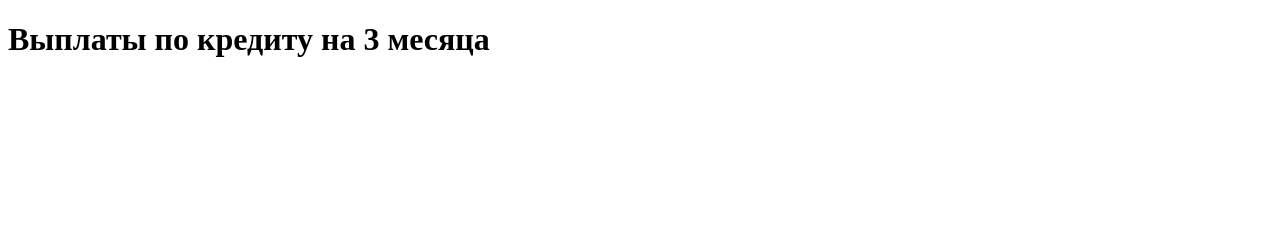
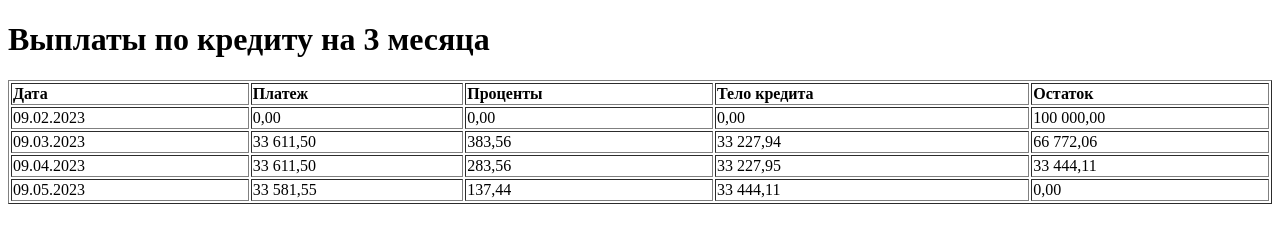
Before and after one commit to mikhailpetrakov/web-front-labs, a plain HTML site: page table.html in a window 1280 px wide. Drawn offline with Linux system fonts and the light colour scheme.

Commit message:
Исправление ошибок 3

```diff
--- a/table.html
+++ b/table.html
@@ -1,13 +1,49 @@
 <!DOCTYPE html>
 <html>
     <head>
-
-    </head>
         <meta charset="UTF-8">
         <title>Петраков Михаил Вячеславович. Таблица выплат</title>
+    </head>
     <body>
         <h1>Выплаты по кредиту на 3 месяца</h1>
 
+        <table border="1" width="100%">
+            <tr>
+                <td><b>Дата</b></td>
+                <td><b>Платеж</b></td>
+                <td><b>Проценты</b></td>
+                <td><b>Тело кредита</b></td>
+                <td><b>Остаток</b></td>
+            </tr>
+            <tr>
+                <td>09.02.2023</td>
+                <td>0,00</td>
+                <td>0,00</td>
+                <td>0,00</td>
+                <td>100 000,00</td>
+            </tr>
+            <tr>
+                <td>09.03.2023</td>
+                <td>33 611,50</td>
+                <td>383,56</td>
+                <td>33 227,94</td>
+                <td>66 772,06</td>
+            </tr>
+            <tr>
+                <td>09.04.2023</td>
+                <td>33 611,50</td>
+                <td>283,56</td>
+                <td>33 227,95</td>
+                <td>33 444,11</td>
+            </tr>
+            <tr>
+                <td>09.05.2023</td>
+                <td>33 581,55</td>
+                <td>137,44</td>
+                <td>33 444,11</td>
+                <td>0,00</td>
+            </tr>
+        </table>
 
     </body>
 </html>
```
